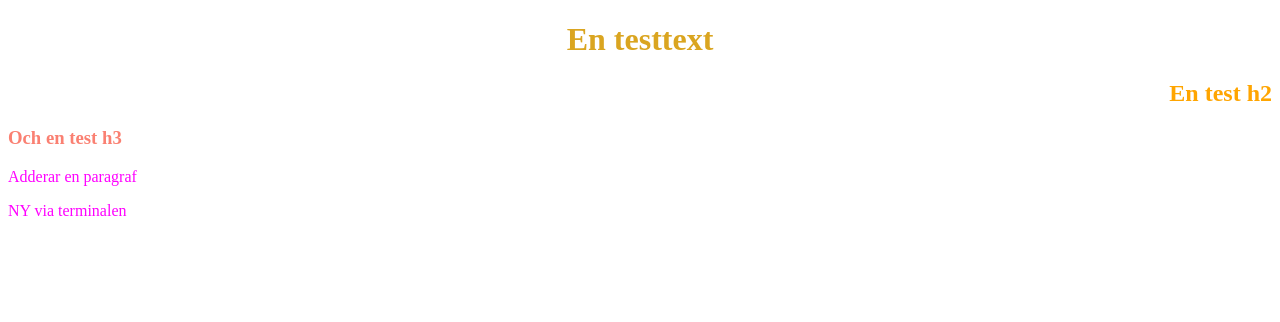
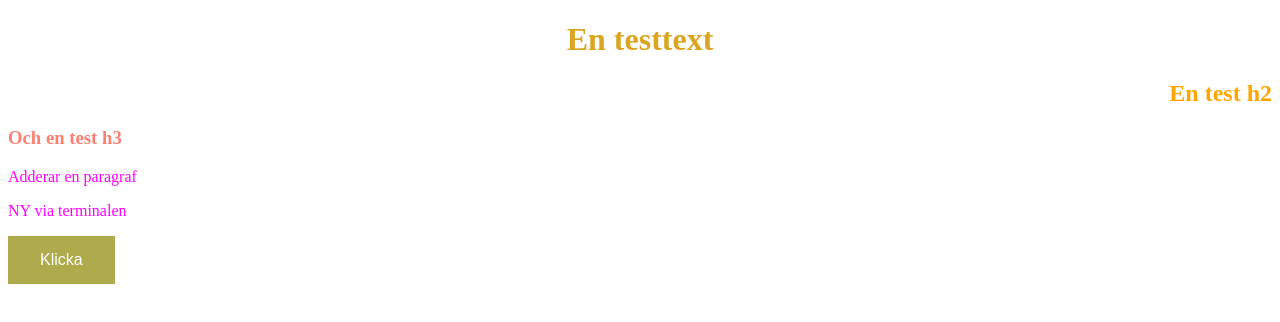
Before and after one commit to MaRos10/test2, a plain HTML site: page index.html in a window 1280 px wide. Drawn offline with Linux system fonts and the light colour scheme.

Commit message:
Added button

```diff
--- a/index.html
+++ b/index.html
@@ -13,5 +13,6 @@
     <p>Adderar en paragraf</p>
 
     <p>NY via terminalen</p>
+    <button type="button">Klicka</button>
 </body>
 </html>
--- a/style.css
+++ b/style.css
@@ -17,3 +17,14 @@ p{
     color: fuchsia;
     text-align: left;
 }
+
+button{
+        background-color: #afaa4c;
+        border: none;
+        color: white;
+        padding: 15px 32px;
+        text-align: center;
+        text-decoration: none;
+        display: inline-block;
+        font-size: 16px;
+      }
```
Also changed, not shown: 1 other file.
